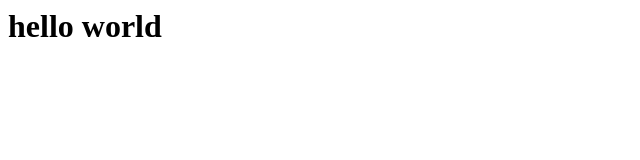
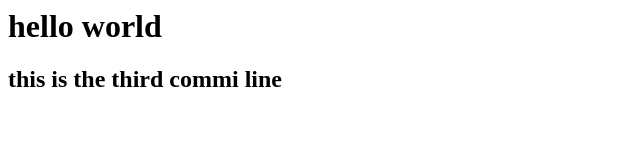
Before and after one commit to Fathimarifa/git_test, a plain HTML site: page intex.html in a window 1280 px wide. Shown: the whole page, without its empty margins (0-640 px from the left). Drawn offline with Linux system fonts and the light colour scheme.

Commit message:
third commit

```diff
--- a/intex.html
+++ b/intex.html
@@ -6,5 +6,6 @@
 </head>
 <body>
 <h1>hello world</h1>
+<h2> this is the third commi line</h2>
 </body>
 </html>
```
